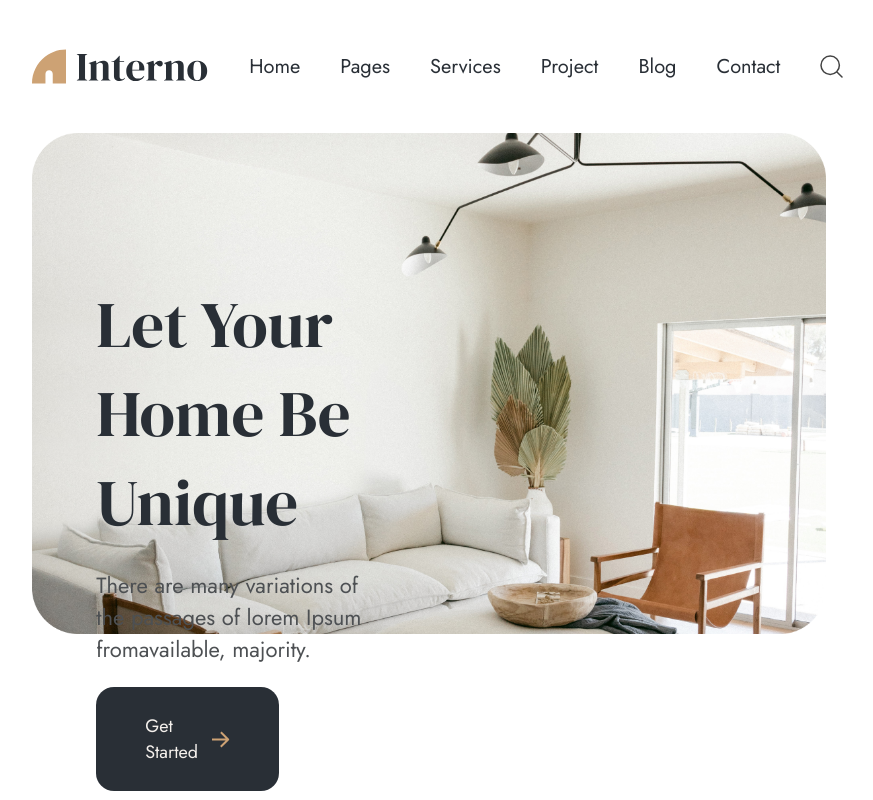
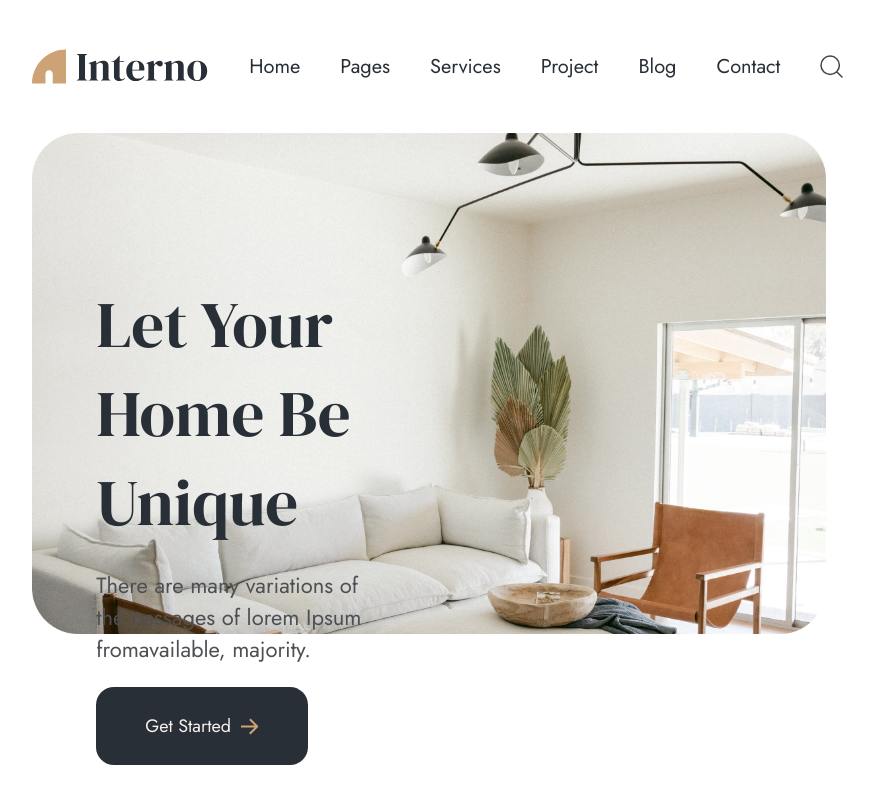
Before and after one commit to Henrique-William/interior-design, a React (Create React App) app: page / in a window 1280 px wide. Shown: the whole page, without its empty margins (211-1084 px from the left). Built offline with nearby package versions, Linux system fonts and the light colour scheme.

Commit message:
Header finalizado - Ajustes 2

```diff
--- a/src/components/Header/header.css
+++ b/src/components/Header/header.css
@@ -28,8 +28,8 @@
 
 .header__botao {
     display: flex;
-    width: 30%;
     padding: 26px 49px;
+    width: fit-content;
     background-color: var(--azul-escuro);
     border-radius: 18px;
     text-decoration: none;
```
